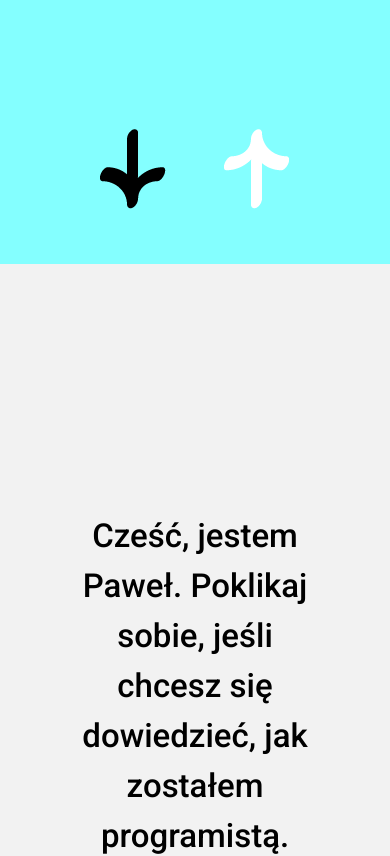
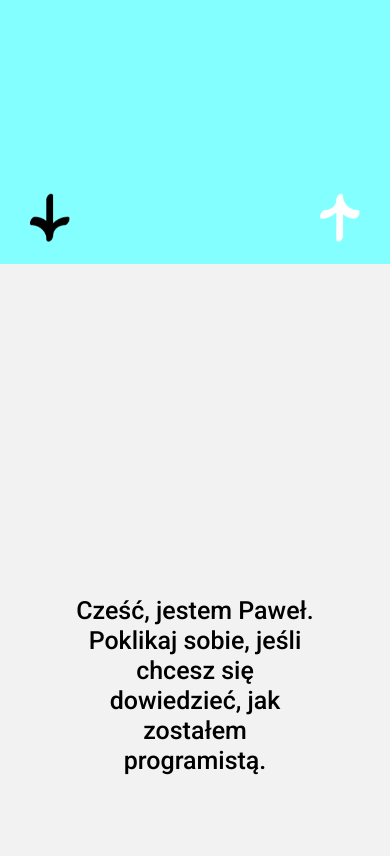
Before and after one commit to pabloscript/my_online_resume, a website built with webpack: page index.html in a window 390 px wide. Shown: the part 580-1436 px from the top of the page. Built offline with nearby package versions, Linux system fonts and the light colour scheme.

Commit message:
further style improvements

```diff
--- a/sass/_desktop.scss
+++ b/sass/_desktop.scss
@@ -10,6 +10,20 @@
     font-size: 2rem;
     color: #fff;
   }
+}
+
+#up, #down {
+  position: fixed;
+  bottom: 5rem;
+  cursor: pointer;
+}
+
+#up {
+  right: 10rem;
+}
+
+#down {
+  left: 10rem;
 }
 
 nav#mobile-menu {
@@ -64,7 +78,7 @@ div {
     width: 43.75%;
     font-size: 3rem;
     font-weight: 500;
-    line-height: 5rem;
+    line-height: 3.5rem;
     color: #000;
     padding-left: 4rem;
     padding-right: 2rem;
--- a/sass/_general.scss
+++ b/sass/_general.scss
@@ -30,20 +30,7 @@
   background: #69F0AE;
 }
 
-#up, #down {
-  position: fixed;
-  bottom: 5rem;
-  font-size: 2rem;
-  cursor: pointer;
-}
 
-#up {
-  right: 10rem;
-}
-
-#down {
-  left: 10rem;
-}
 
 .inactive {
   display: none;
--- a/sass/_medium.scss
+++ b/sass/_medium.scss
@@ -5,7 +5,22 @@
   #logo {
     left: 4rem;
     top: 2rem;
+  }
 
+  #up, #down {
+    bottom: 3rem;
+
+    img {
+      width: 5rem;
+    }
+  }
+
+  #up {
+    right: 6rem;
+  }
+
+  #down {
+    left: 6rem;
   }
 
   nav#full-menu {
@@ -75,9 +90,9 @@
 
     .text {
       width: 50%;
-      font-size: 3.3rem;
+      font-size: 2.8rem;
       font-weight: 500;
-      line-height: 5rem;
+      line-height: 3rem;
       color: #000;
       padding-left: 4rem;
       padding-right: 2rem;
--- a/sass/_mobile.scss
+++ b/sass/_mobile.scss
@@ -5,6 +5,23 @@
   #logo {
     left: 3rem;
     top: 2rem;
+  }
+
+  #up, #down {
+    bottom: 2rem;
+
+    img {
+      width: 4rem;
+    }
+
+  }
+
+  #up {
+    right: 3rem;
+  }
+
+  #down {
+    left: 3rem;
   }
 
   nav#full-menu {
@@ -65,9 +82,9 @@
 
     .text {
       width: 100%;
-      font-size: 3.3rem;
+      font-size: 2.5rem;
       font-weight: 500;
-      line-height: 5rem;
+      line-height: 3rem;
       text-align: center;
       color: #000;
       padding-left: 7rem;
```
Also changed, not shown: css/main.css.
